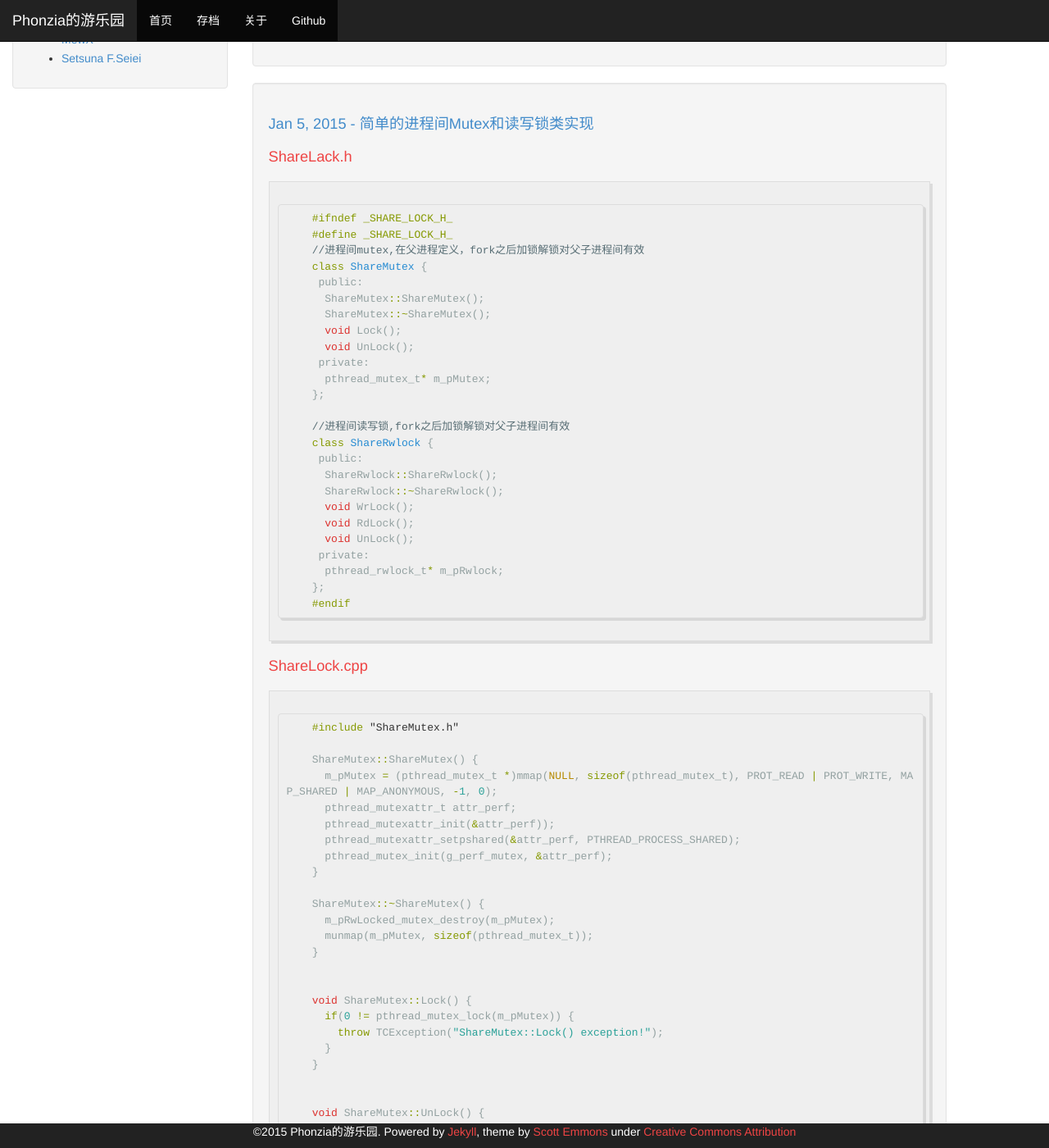
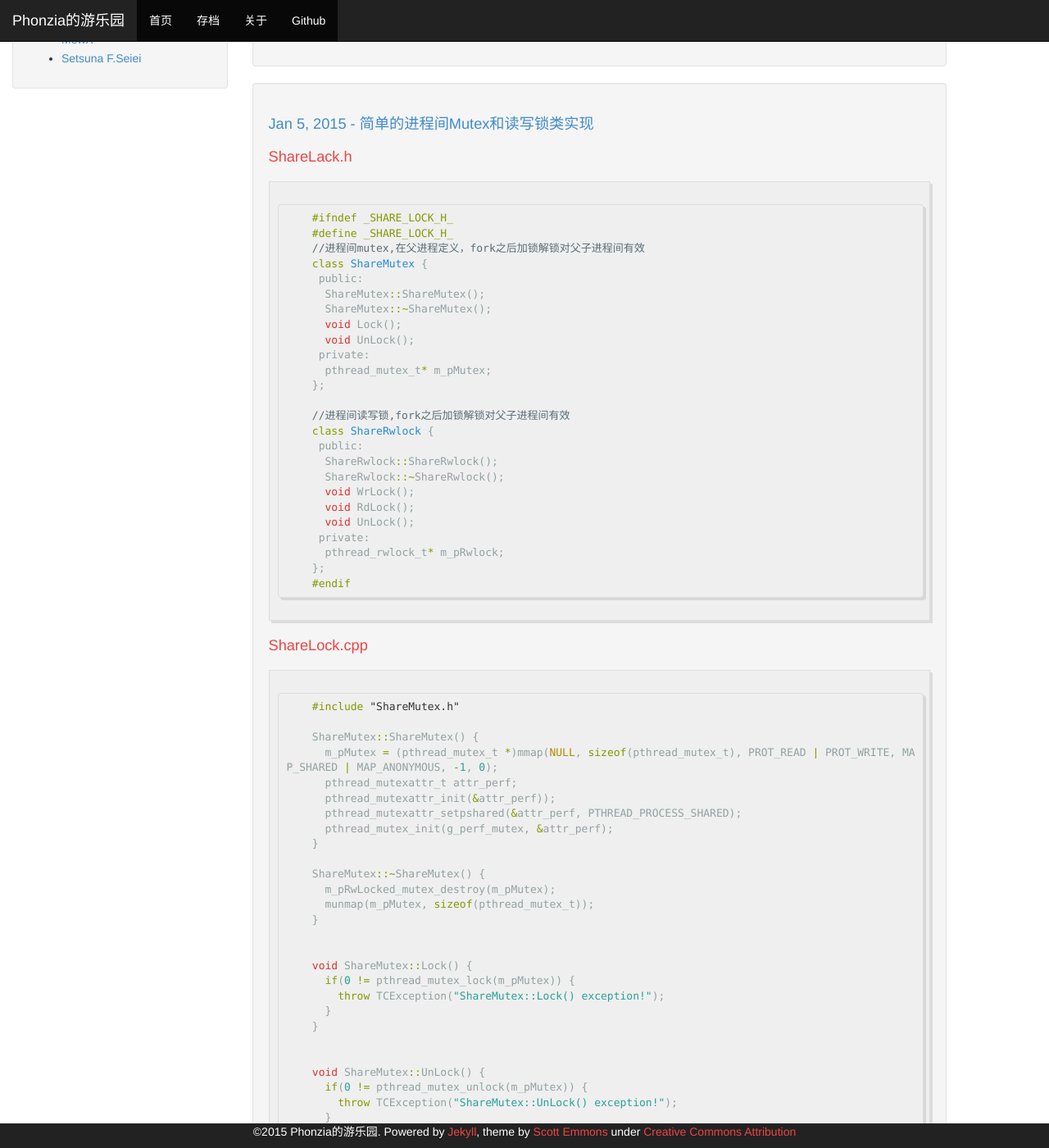
Before and after one commit to phonzia/old_blog, a Jekyll site: the page built from index.html, in a window 1280 px wide and 1400 px high, scrolled down 492 px. Shown: the whole window at 82% size. Built offline with Jekyll 4.4.1, drawn with Linux system fonts in a browser that asks for light colours; Markdown is read by kramdown in place of the engine named in the settings; the list of posts is cut into pages by our own code.

Commit message:
test font

```diff
--- a/css/syntax.css
+++ b/css/syntax.css
@@ -10,7 +10,7 @@
 }
 
 code {
-    font-family:'Bitstream Vera Sans Mono','Courier', monospace;
+    font-family:'Consolas','Courier', monospace;
 }
 
 .highlight .c { color: #586E75 } /* Comment */
```
